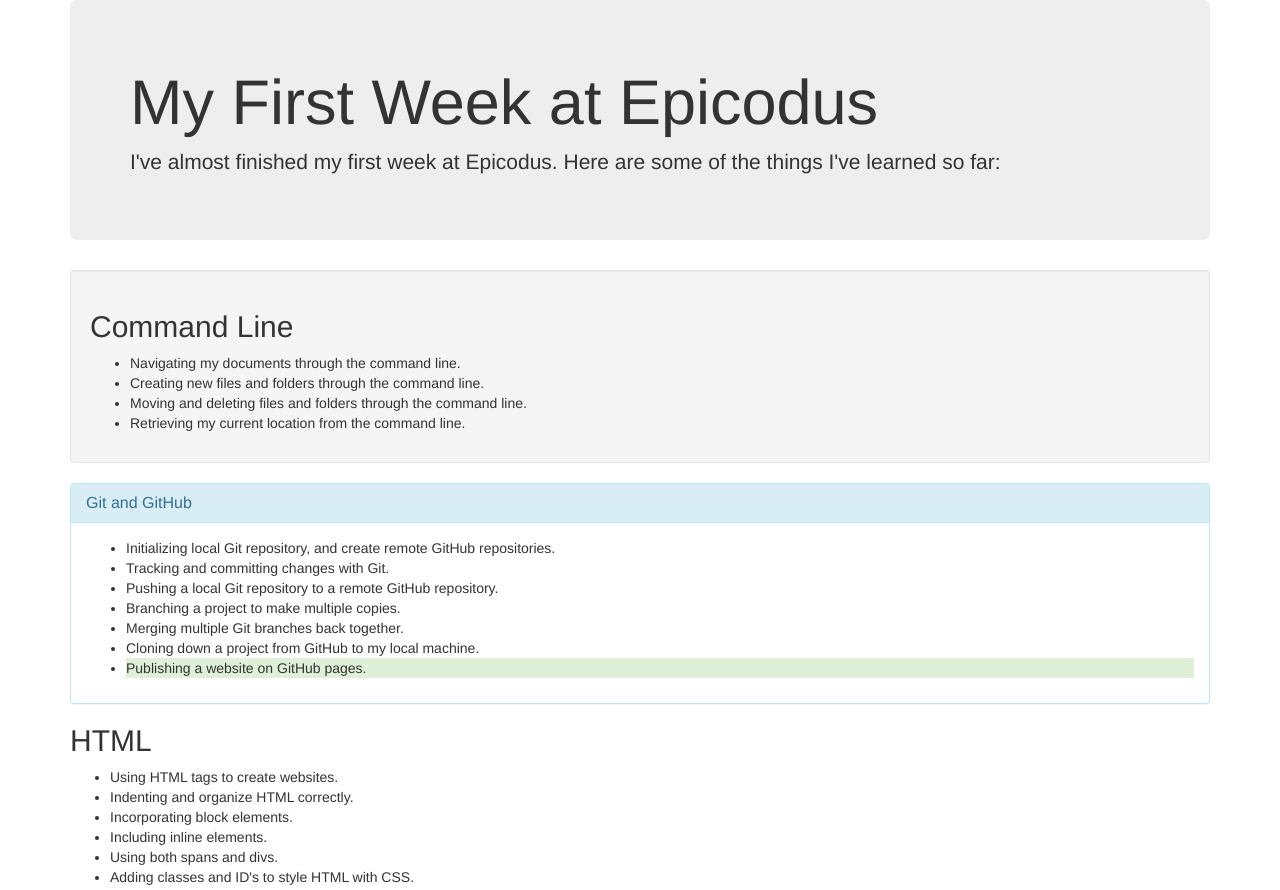
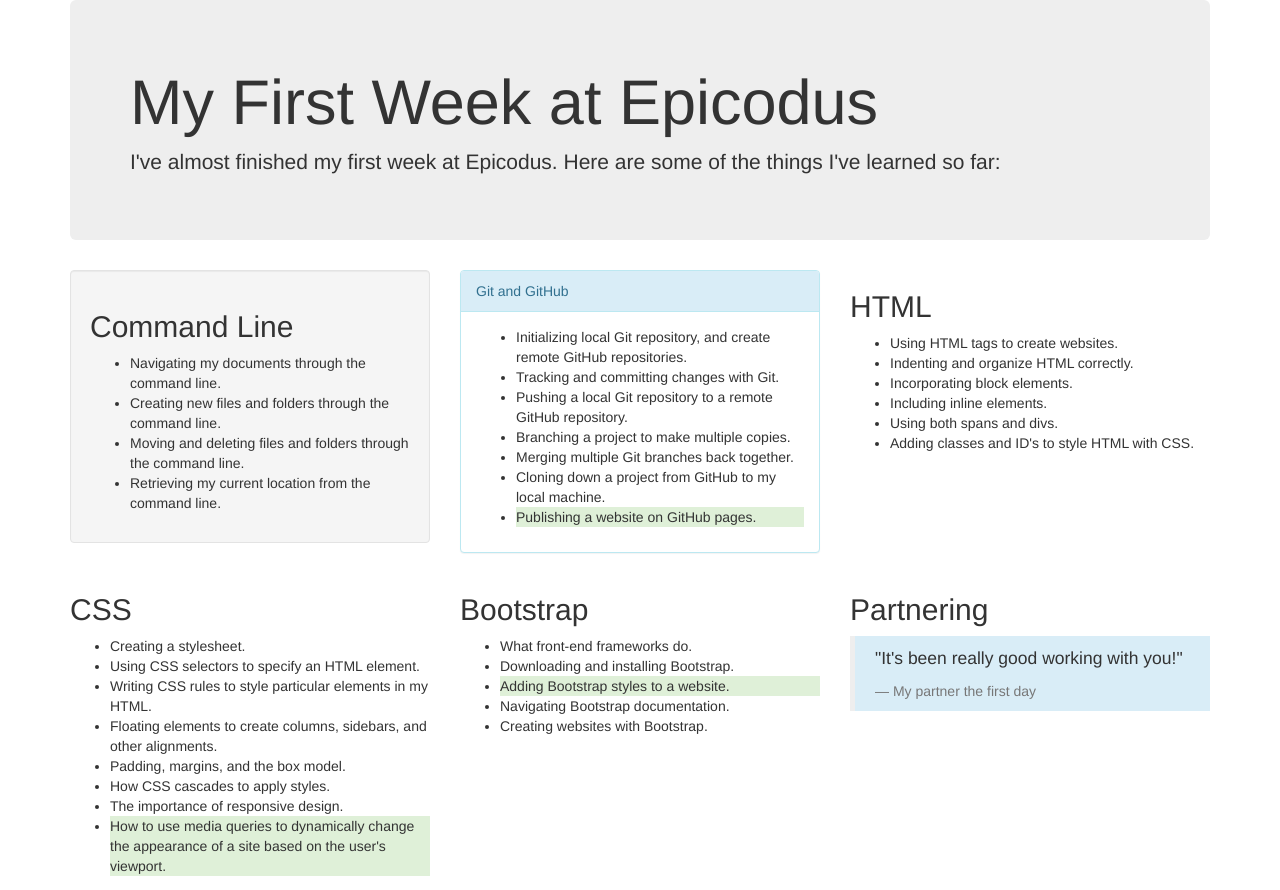
Before and after one commit to aschrad2/bootstrap-website, a plain HTML site: page index.html in a window 1280 px wide. Shown: the top 890 px of the page. Drawn offline with Linux system fonts and the light colour scheme.

Commit message:
Added columns on the bootstrap website

```diff
--- a/index.html
+++ b/index.html
@@ -12,6 +12,8 @@
           I've almost finished my first week at Epicodus. Here are some of the things I've learned so far:
         </p>
       </div>
+      <div class="row">
+        <div class="col-md-4">
           <div class="well">
             <h2>Command Line</h2>
             <ul>
@@ -21,8 +23,10 @@
               <li>Retrieving my current location from the command line.</li>
             </ul>
           </div>
+        </div>
+        <div class="col-md-4">
           <div class="panel panel-info">
-       <div class="panel-heading">
+            <div class="panel-heading"
               <h2 class="panel-title">Git and GitHub</h2>
             </div>
             <div class="panel-body">
@@ -37,6 +41,8 @@
               </ul>
             </div>
           </div>
+        </div>
+        <div class="col-md-4">
           <h2>HTML</h2>
           <ul>
             <li>Using HTML tags to create websites.</li>
@@ -46,6 +52,10 @@
             <li>Using both spans and divs.</li>
             <li>Adding classes and ID's to style HTML with CSS.</li>
           </ul>
+        </div>
+      </div>
+      <div class="row">
+        <div class="col-md-4">
           <h2>CSS</h2>
           <ul>
             <li>Creating a stylesheet.</li>
@@ -57,6 +67,8 @@
             <li>The importance of responsive design.</li>
             <li class="bg-success">How to use media queries to dynamically change the appearance of a site based on the user's viewport.</li>
           </ul>
+        </div>
+        <div class="col-md-4">
           <h2>Bootstrap</h2>
           <ul>
             <li>What front-end frameworks do.</li>
@@ -65,11 +77,15 @@
             <li>Navigating Bootstrap documentation.</li>
             <li>Creating websites with Bootstrap.</li>
           </ul>
+        </div>
+        <div class="col-md-4">
           <h2>Partnering</h2>
           <blockquote class="bg-info">
             <p>"It's been really good working with you!"</p>
             <footer>My partner the first day</footer>
           </blockquote>
         </div>
+      </div>
+    </div>
   </body>
-</html><li class="bg-success">Publishing a website on GitHub pages.</li>
+</html>
```
Lines whose indentation alone changed are shown as unchanged.
